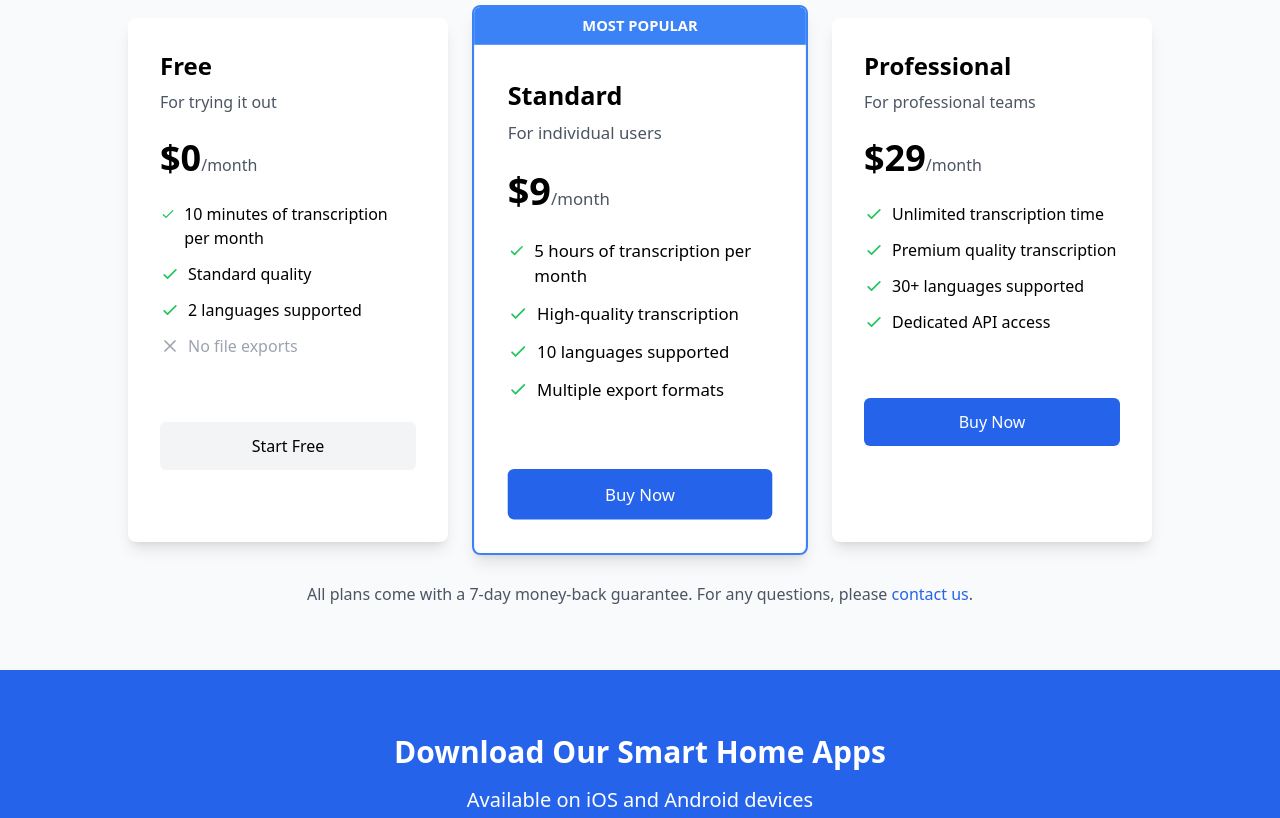
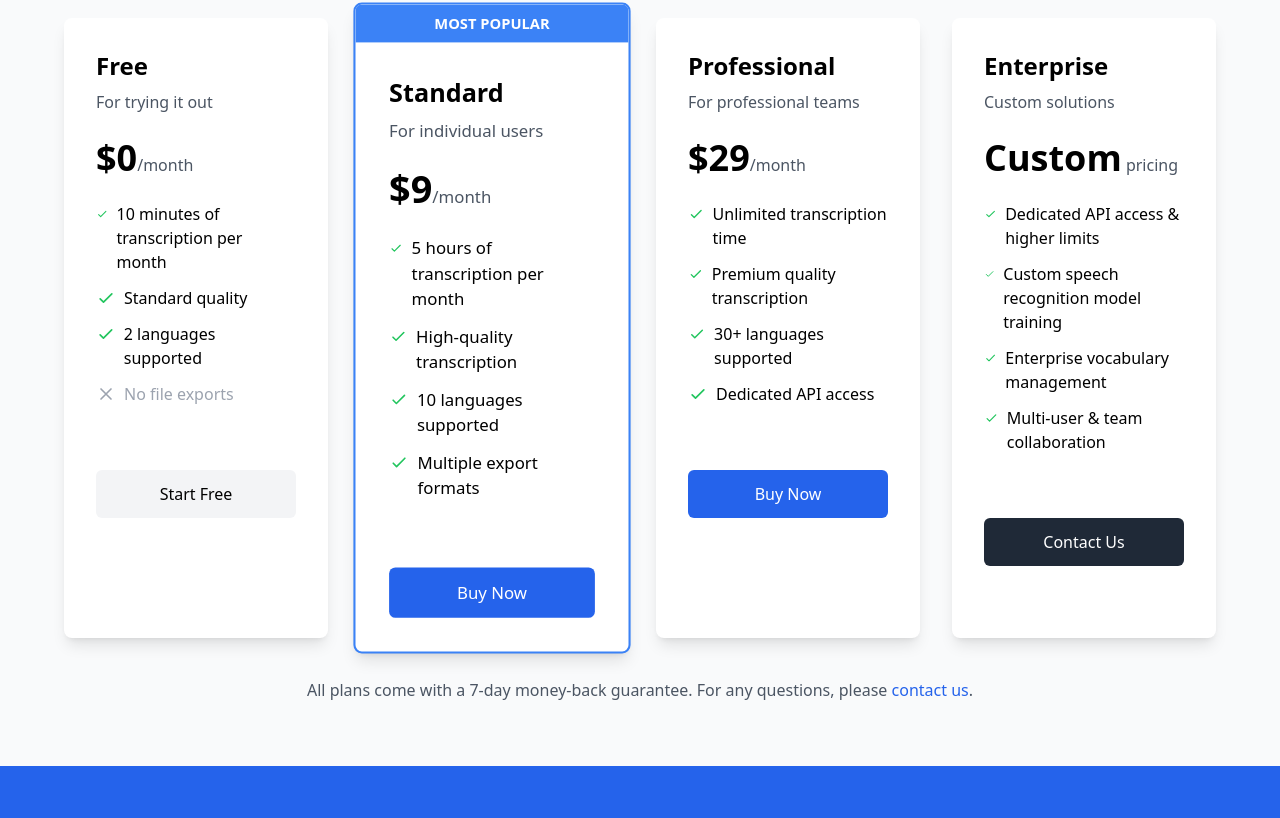
Before and after one commit to sotowang/app-landing-page, a Next.js app: page /en in a window 1280 px wide. Shown: the part 1842-2660 px from the top of the page. Built offline with nearby package versions, Linux system fonts and the light colour scheme.

Commit message:
feat: 添加企业版计划选项并更新下载部分文案

```diff
--- a/app/en/page.tsx
+++ b/app/en/page.tsx
@@ -199,7 +199,7 @@ export default function Home() {
             </p>
           </div>
 
-          <div className="grid grid-cols-1 md:grid-cols-3 gap-8 max-w-5xl mx-auto">
+          <div className="grid grid-cols-1 md:grid-cols-4 gap-8 max-w-6xl mx-auto">
             {/* Free Plan */}
             <div className="bg-white rounded-lg shadow-lg overflow-hidden">
               <div className="p-8">
@@ -334,6 +334,50 @@ export default function Home() {
                 </a>
               </div>
             </div>
+
+            {/* Enterprise Plan */}
+            <div className="bg-white rounded-lg shadow-lg overflow-hidden">
+              <div className="p-8">
+                <h3 className="text-2xl font-bold mb-2">Enterprise</h3>
+                <div className="text-gray-600 mb-6">Custom solutions</div>
+                <div className="text-4xl font-bold mb-6">Custom<span className="text-base font-normal text-gray-600"> pricing</span></div>
+
+                <ul className="space-y-3 mb-8">
+                  <li className="flex items-start">
+                    <svg className="h-5 w-5 text-green-500 mr-2 mt-0.5" fill="none" stroke="currentColor" viewBox="0 0 24 24">
+                      <path strokeLinecap="round" strokeLinejoin="round" strokeWidth="2" d="M5 13l4 4L19 7"></path>
+                    </svg>
+                    <span>Dedicated API access & higher limits</span>
+                  </li>
+                  <li className="flex items-start">
+                    <svg className="h-5 w-5 text-green-500 mr-2 mt-0.5" fill="none" stroke="currentColor" viewBox="0 0 24 24">
+                      <path strokeLinecap="round" strokeLinejoin="round" strokeWidth="2" d="M5 13l4 4L19 7"></path>
+                    </svg>
+                    <span>Custom speech recognition model training</span>
+                  </li>
+                  <li className="flex items-start">
+                    <svg className="h-5 w-5 text-green-500 mr-2 mt-0.5" fill="none" stroke="currentColor" viewBox="0 0 24 24">
+                      <path strokeLinecap="round" strokeLinejoin="round" strokeWidth="2" d="M5 13l4 4L19 7"></path>
+                    </svg>
+                    <span>Enterprise vocabulary management</span>
+                  </li>
+                  <li className="flex items-start">
+                    <svg className="h-5 w-5 text-green-500 mr-2 mt-0.5" fill="none" stroke="currentColor" viewBox="0 0 24 24">
+                      <path strokeLinecap="round" strokeLinejoin="round" strokeWidth="2" d="M5 13l4 4L19 7"></path>
+                    </svg>
+                    <span>Multi-user & team collaboration</span>
+                  </li>
+                </ul>
+              </div>
+              <div className="px-8 pb-8">
+                <a
+                  href="mailto:support@superspeech.com?subject=Enterprise%20Plan%20Inquiry"
+                  className="block w-full bg-gray-800 hover:bg-gray-900 text-white text-center py-3 rounded-md font-medium transition"
+                >
+                  Contact Us
+                </a>
+              </div>
+            </div>
           </div>
 
           <div className="text-center mt-10 text-gray-600">
@@ -345,8 +389,8 @@ export default function Home() {
       {/* Download Section */}
       <section id="download" className="py-16 px-4 bg-blue-600 text-white">
         <div className="container mx-auto text-center">
-          <h2 className="text-3xl font-bold mb-4">Download Our Smart Home Apps</h2>
-          <p className="text-xl mb-8 max-w-2xl mx-auto">Available on iOS and Android devices</p>
+          <h2 className="text-3xl font-bold mb-4">Download SuperSpeech App</h2>
+          <p className="text-xl mb-8 max-w-2xl mx-auto">Transform your voice to text on any device</p>
 
           <div className="flex flex-col md:flex-row justify-center space-y-4 md:space-y-0 md:space-x-4">
             <Link
--- a/app/zh/page.tsx
+++ b/app/zh/page.tsx
@@ -199,7 +199,7 @@ export default function Home() {
             </p>
           </div>
 
-          <div className="grid grid-cols-1 md:grid-cols-3 gap-8 max-w-5xl mx-auto">
+          <div className="grid grid-cols-1 md:grid-cols-4 gap-8 max-w-6xl mx-auto">
             {/* Free Plan */}
             <div className="bg-white rounded-lg shadow-lg overflow-hidden">
               <div className="p-8">
@@ -334,6 +334,50 @@ export default function Home() {
                 </a>
               </div>
             </div>
+
+            {/* Enterprise Plan */}
+            <div className="bg-white rounded-lg shadow-lg overflow-hidden">
+              <div className="p-8">
+                <h3 className="text-2xl font-bold mb-2">企业版</h3>
+                <div className="text-gray-600 mb-6">定制解决方案</div>
+                <div className="text-4xl font-bold mb-6">定制<span className="text-base font-normal text-gray-600"> 价格</span></div>
+
+                <ul className="space-y-3 mb-8">
+                  <li className="flex items-start">
+                    <svg className="h-5 w-5 text-green-500 mr-2 mt-0.5" fill="none" stroke="currentColor" viewBox="0 0 24 24">
+                      <path strokeLinecap="round" strokeLinejoin="round" strokeWidth="2" d="M5 13l4 4L19 7"></path>
+                    </svg>
+                    <span>专属API访问与更高调用限制</span>
+                  </li>
+                  <li className="flex items-start">
+                    <svg className="h-5 w-5 text-green-500 mr-2 mt-0.5" fill="none" stroke="currentColor" viewBox="0 0 24 24">
+                      <path strokeLinecap="round" strokeLinejoin="round" strokeWidth="2" d="M5 13l4 4L19 7"></path>
+                    </svg>
+                    <span>定制化语音识别模型训练</span>
+                  </li>
+                  <li className="flex items-start">
+                    <svg className="h-5 w-5 text-green-500 mr-2 mt-0.5" fill="none" stroke="currentColor" viewBox="0 0 24 24">
+                      <path strokeLinecap="round" strokeLinejoin="round" strokeWidth="2" d="M5 13l4 4L19 7"></path>
+                    </svg>
+                    <span>企业专属词汇库管理</span>
+                  </li>
+                  <li className="flex items-start">
+                    <svg className="h-5 w-5 text-green-500 mr-2 mt-0.5" fill="none" stroke="currentColor" viewBox="0 0 24 24">
+                      <path strokeLinecap="round" strokeLinejoin="round" strokeWidth="2" d="M5 13l4 4L19 7"></path>
+                    </svg>
+                    <span>多用户管理与团队协作</span>
+                  </li>
+                </ul>
+              </div>
+              <div className="px-8 pb-8">
+                <a
+                  href="mailto:support@superspeech.com?subject=企业版计划咨询"
+                  className="block w-full bg-gray-800 hover:bg-gray-900 text-white text-center py-3 rounded-md font-medium transition"
+                >
+                  联系我们
+                </a>
+              </div>
+            </div>
           </div>
 
           <div className="text-center mt-10 text-gray-600">
@@ -346,9 +390,9 @@ export default function Home() {
       <section id="download" className="py-16 px-4 bg-white">
         <div className="container mx-auto">
           <div className="text-center mb-12">
-            <h2 className="text-3xl font-bold mb-4">立即下载体验</h2>
+            <h2 className="text-3xl font-bold mb-4">下载SuperSpeech应用</h2>
             <p className="text-gray-600 max-w-3xl mx-auto">
-              我们的语音转文本应用适用于所有主流操作系统，开始享受更高效的工作方式
+              将您的语音转为文本，适用于所有主流操作系统，提高工作效率
             </p>
           </div>
 
```
